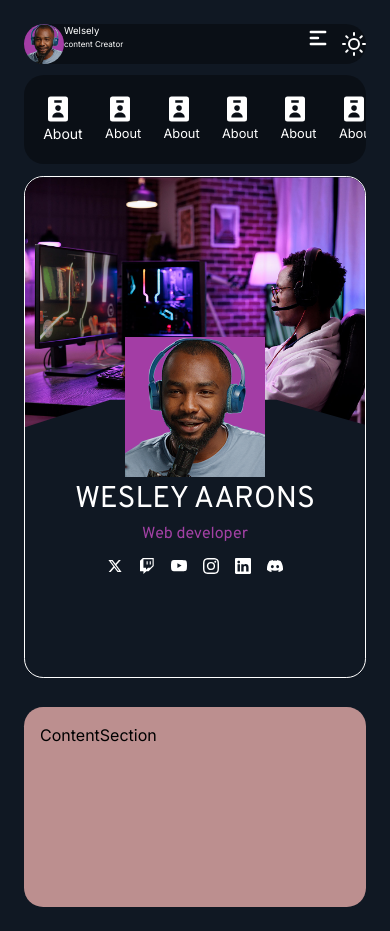
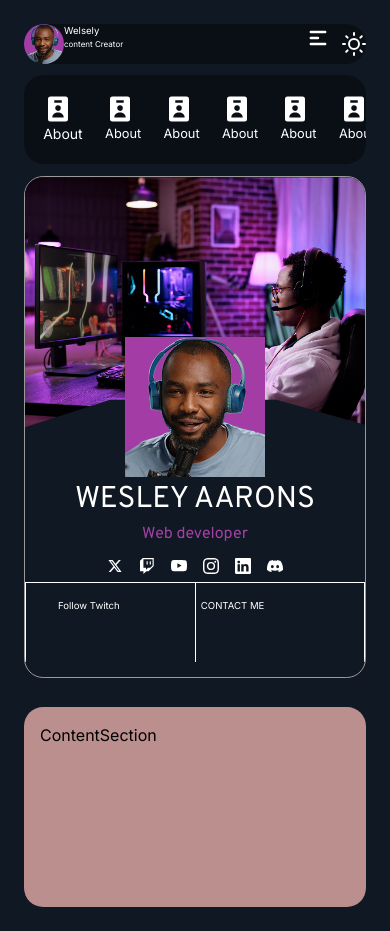
Before and after one commit to iroid2/newest-portfolio, a Next.js app: page / in a window 390 px wide. Built offline with nearby package versions, Linux system fonts and the light colour scheme.

Commit message:
styled abit the profile section

```diff
--- a/app/globals.scss
+++ b/app/globals.scss
@@ -101,7 +101,7 @@ body{
     .profileSectn{
       position: relative;
       width: 50%;
-      border: 1px solid white;
+      border: 1px solid rgb(155, 153, 153);
       border-radius: 1.2rem;
       overflow: hidden;
       @media(max-width: 768px){
@@ -142,7 +142,7 @@ body{
         flex-direction: column;
         height: 100%;
         position: absolute;
-        top: 11rem;
+        top: 12rem;
         z-index: 0;
         color: white;
         @media(max-width: 768px){
@@ -164,6 +164,46 @@ body{
       .socials{
         color: white;
       }
+      .follows{
+        display: flex;
+        align-items: center;
+        // background-color: #ff0000;
+        height: 100px;
+        border: 1px solid white;
+        margin-top: .5rem;
+        width: 100%;
+        border-right-width:100% ;
+        top: 2rem;
+       justify-content: center;
+       padding: 0 1rem;
+       @media(max-width: 768px){
+        border-bottom: none;
+        height: auto;
+        font-size: .7rem;
+        height: auto;
+      }
+       h2{
+        width: 50%;
+        height: fit-content;
+       }
+       .contactBtn{
+        border-left: 1px solid white;
+        height: 100%;
+        padding: 2rem;
+        @media(max-width: 768px){
+          font-size: .6rem;
+          padding: 1rem .3rem;
+        }
+       }
+       .followBtn{
+        padding: 1rem;
+        @media(max-width: 768px){
+          font-size: .6rem;
+          padding-bottom: 3rem;
+        }
+       }
+      }
+
 
     }
     .contentSection{
@@ -175,6 +215,7 @@ body{
       overflow: auto;
       @media(max-width: 768px){
         width: 100%;
+
         height: 200px;
       }
     }
--- a/components/Profiletab.jsx
+++ b/components/Profiletab.jsx
@@ -22,6 +22,10 @@ export default function Profiletab() {
           <BsLinkedin/>
           <BsDiscord/>
         </div>
+        <div className="follows ">
+          <h2 className='followBtn' >Follow Twitch </h2>
+          <h2 className='contactBtn'>CONTACT ME </h2>
+      </div>
       </div>
 
     </div>
```
